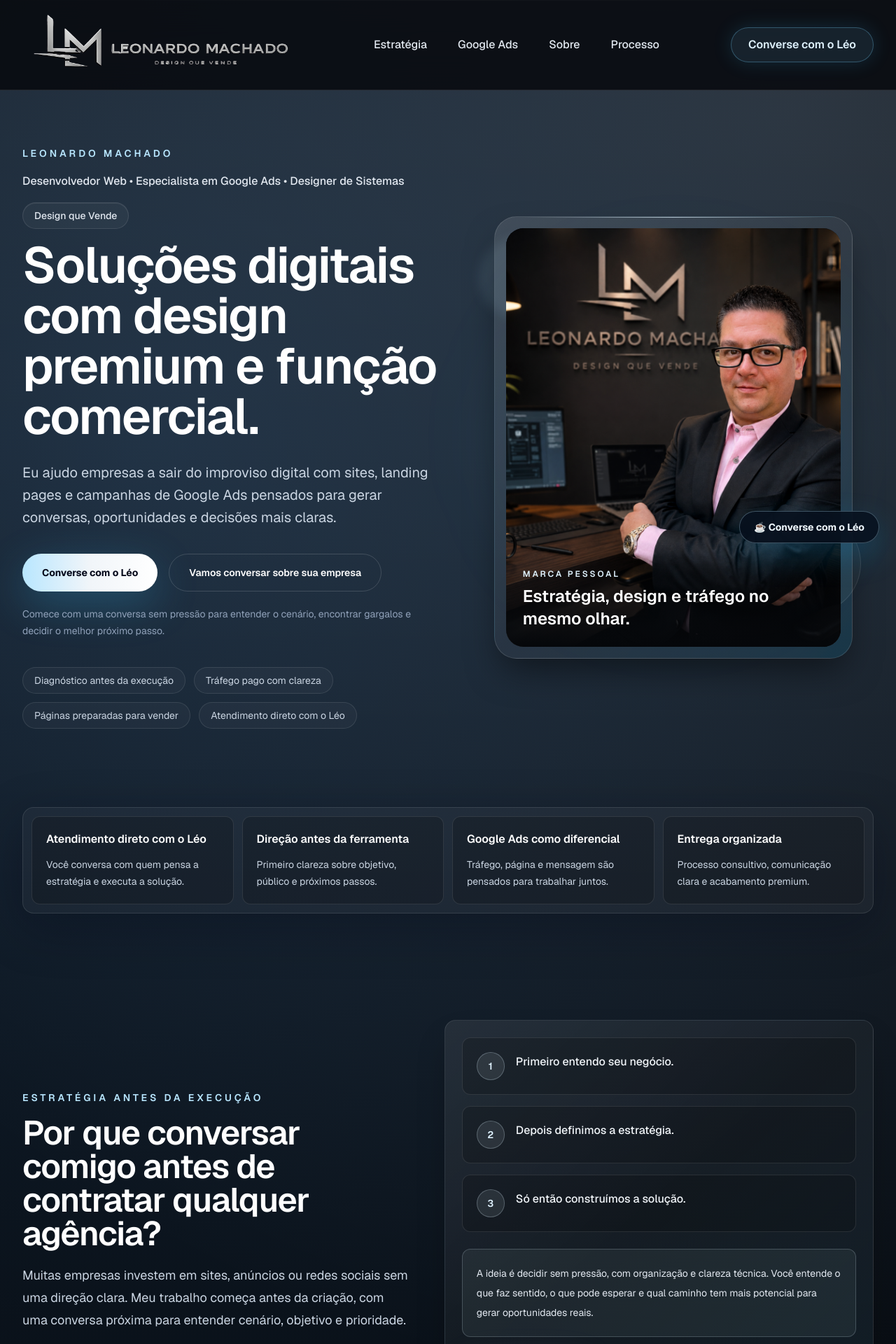
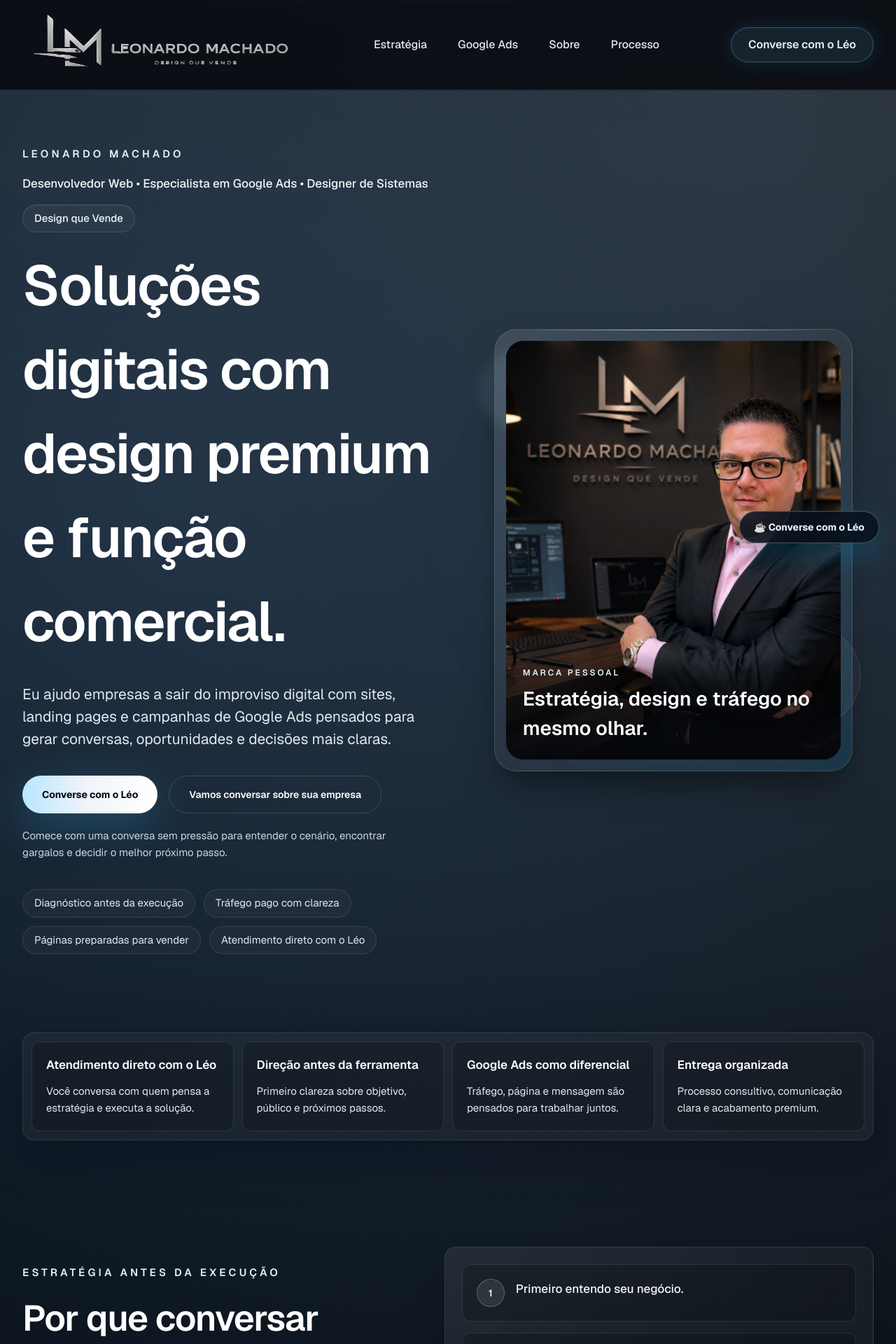
Before and after one commit to leonardocanva3/leonardo-machado-landing, a Next.js app: page / in a window 1280 px wide. Shown: the top 1920 px of the page at 70% size. Built offline with nearby package versions, Linux system fonts and the light colour scheme.

Commit message:
Melhora legibilidade das fontes

```diff
--- a/app/components/agency-conversation-section.tsx
+++ b/app/components/agency-conversation-section.tsx
@@ -28,14 +28,14 @@
                 <span className="flex size-10 shrink-0 items-center justify-center rounded-full border border-sky-100/25 bg-sky-100/10 text-sm font-semibold text-sky-100">
                   {index + 1}
                 </span>
-                <p className="text-base font-medium leading-7 text-slate-100">
+                <p className="text-[17px] font-medium leading-7 text-slate-100">
                   {step}
                 </p>
               </div>
             ))}
           </div>
 
-          <p className="mt-6 rounded-xl border border-sky-100/20 bg-sky-100/[0.06] p-5 text-sm leading-7 text-slate-200">
+          <p className="mt-6 rounded-xl border border-sky-100/20 bg-sky-100/[0.06] p-5 text-[15px] leading-7 text-slate-100">
             A ideia é decidir sem pressão, com organização e clareza técnica.
             Você entende o que faz sentido, o que pode esperar e qual caminho
             tem mais potencial para gerar oportunidades reais.
--- a/app/components/conversion-proof-strip.tsx
+++ b/app/components/conversion-proof-strip.tsx
@@ -26,8 +26,8 @@
             key={item.title}
             className="rounded-xl border border-white/10 bg-black/20 p-5"
           >
-            <h2 className="text-base font-semibold text-white">{item.title}</h2>
-            <p className="mt-3 text-sm leading-6 text-slate-300">
+            <h2 className="text-[17px] font-semibold text-white">{item.title}</h2>
+            <p className="mt-3 text-[15px] leading-6 text-slate-200">
               {item.description}
             </p>
           </article>
--- a/app/components/faq.tsx
+++ b/app/components/faq.tsx
@@ -49,7 +49,7 @@
               key={item.question}
               className="group rounded-xl border border-white/10 bg-black/20 p-6"
             >
-              <summary className="cursor-pointer list-none text-lg font-semibold text-white">
+              <summary className="cursor-pointer list-none text-[19px] font-semibold text-white">
                 <span className="flex items-center justify-between gap-6">
                   {item.question}
                   <span className="text-sky-200 transition group-open:rotate-45">
@@ -57,7 +57,7 @@
                   </span>
                 </span>
               </summary>
-              <p className="mt-4 text-sm leading-7 text-slate-300">
+              <p className="mt-4 text-[15px] leading-7 text-slate-200">
                 {item.answer}
               </p>
             </details>
--- a/app/components/final-cta.tsx
+++ b/app/components/final-cta.tsx
@@ -7,13 +7,13 @@
     <section className="px-5 py-24 sm:px-8">
       <div className="mx-auto grid max-w-7xl items-center gap-10 overflow-hidden rounded-2xl border border-white/10 bg-gradient-to-br from-sky-200/[0.16] via-white/[0.075] to-white/[0.03] p-7 shadow-[0_24px_90px_rgba(15,23,42,0.65)] sm:p-10 lg:grid-cols-[1.2fr_1fr] lg:gap-12">
         <div className="text-center lg:text-left">
-          <p className="text-sm font-semibold tracking-[0.28em] text-sky-100 uppercase">
+          <p className="text-[15px] font-semibold tracking-[0.28em] text-sky-100 uppercase">
             Vamos tomar um café virtual?
           </p>
-          <h2 className="mt-5 text-3xl font-semibold tracking-tight text-white sm:text-5xl">
+          <h2 className="mt-5 text-[clamp(2rem,4.6vw,3.2rem)] font-semibold tracking-tight text-white">
             Clareza antes da execução. Estratégia antes da tecnologia.
           </h2>
-          <p className="mx-auto mt-5 max-w-2xl text-base leading-8 text-slate-300 lg:mx-0">
+          <p className="mx-auto mt-5 max-w-2xl text-[17px] leading-8 text-slate-200 lg:mx-0">
             Chame o Léo para falar sobre o momento da sua empresa, entender as
             possibilidades e enxergar o melhor caminho com clareza. Não é venda
             fria; é uma conversa consultiva para descobrir o que faz sentido.
--- a/app/components/google-ads-section.tsx
+++ b/app/components/google-ads-section.tsx
@@ -21,7 +21,7 @@
           />
 
           <div className="rounded-2xl border border-sky-100/20 bg-[#07111d]/80 p-6 shadow-[0_24px_80px_rgba(14,165,233,0.1)]">
-            <p className="text-sm leading-7 text-slate-300">
+            <p className="text-[15px] leading-7 text-slate-200">
               Tráfego pago funciona melhor quando anúncio, intenção de busca e
               página conversam entre si. Por isso, a análise considera a jornada
               completa, não apenas cliques.
@@ -44,10 +44,10 @@
               key={pillar}
               className="rounded-xl border border-white/10 bg-gradient-to-b from-white/[0.075] to-white/[0.025] p-6"
             >
-              <span className="text-sm font-semibold text-sky-200">
+              <span className="text-[15px] font-semibold text-sky-200">
                 {String(index + 1).padStart(2, "0")}
               </span>
-              <h3 className="mt-6 text-xl font-semibold leading-7 text-white">
+              <h3 className="mt-6 text-[21px] font-semibold leading-7 text-white">
                 {pillar}
               </h3>
             </article>
--- a/app/components/hero.tsx
+++ b/app/components/hero.tsx
@@ -23,19 +23,19 @@
       className="mx-auto grid max-w-7xl gap-12 px-5 pb-20 pt-14 sm:px-8 sm:pt-20 lg:grid-cols-[1.02fr_0.98fr] lg:items-center lg:pb-28"
     >
       <div>
-        <p className="text-sm font-semibold tracking-[0.28em] text-sky-200 uppercase">
+        <p className="text-[15px] font-semibold tracking-[0.28em] text-sky-100 uppercase">
           Leonardo Machado
         </p>
-        <p className="mt-4 text-base font-medium leading-7 text-slate-200">
+        <p className="mt-4 text-[17px] font-medium leading-7 text-slate-100">
           Desenvolvedor Web • Especialista em Google Ads • Designer de Sistemas
         </p>
-        <p className="mt-4 inline-flex rounded-full border border-white/10 bg-white/[0.04] px-4 py-2 text-sm font-medium text-slate-200 shadow-[inset_0_1px_0_rgba(255,255,255,0.08)]">
+        <p className="mt-4 inline-flex rounded-full border border-white/10 bg-white/[0.04] px-4 py-2 text-[15px] font-medium text-slate-100 shadow-[inset_0_1px_0_rgba(255,255,255,0.08)]">
           Design que Vende
         </p>
-        <h1 className="mt-4 max-w-5xl text-5xl font-semibold tracking-tight text-white sm:text-6xl lg:text-7xl">
+        <h1 className="mt-4 max-w-5xl text-[clamp(3.25rem,7.6vw,5rem)] font-semibold tracking-tight text-white">
           Soluções digitais com design premium e função comercial.
         </h1>
-        <p className="mt-7 max-w-2xl text-lg leading-8 text-slate-300 sm:text-xl">
+        <p className="mt-7 max-w-2xl text-[19px] leading-8 text-slate-200 sm:text-[21px]">
           Eu ajudo empresas a sair do improviso digital com sites, landing pages
           e campanhas de Google Ads pensados para gerar conversas, oportunidades
           e decisões mais claras.
@@ -58,7 +58,7 @@
           </a>
         </div>
 
-        <p className="mt-5 max-w-xl text-sm leading-6 text-slate-400">
+        <p className="mt-5 max-w-xl text-[15px] leading-6 text-slate-300">
           Comece com uma conversa sem pressão para entender o cenário, encontrar
           gargalos e decidir o melhor próximo passo.
         </p>
@@ -67,7 +67,7 @@
           {heroStats.map((item) => (
             <span
               key={item}
-              className="rounded-full border border-white/10 bg-white/[0.03] px-4 py-2 text-sm text-slate-300"
+              className="rounded-full border border-white/10 bg-white/[0.03] px-4 py-2 text-[15px] text-slate-200"
             >
               {item}
             </span>
@@ -96,13 +96,13 @@
                 />
               ) : (
                 <div className="absolute inset-0 flex flex-col items-center justify-center px-8 text-center">
-                  <span className="flex size-28 items-center justify-center rounded-full border border-sky-100/20 bg-white/[0.06] text-3xl font-semibold tracking-[0.22em] text-slate-100 shadow-[0_0_70px_rgba(56,189,248,0.22)]">
+                  <span className="flex size-28 items-center justify-center rounded-full border border-sky-100/20 bg-white/[0.06] text-[clamp(2rem,4vw,2.25rem)] font-semibold tracking-[0.22em] text-slate-100 shadow-[0_0_70px_rgba(56,189,248,0.22)]">
                     LM
                   </span>
-                  <p className="mt-7 text-sm font-semibold tracking-[0.28em] text-sky-100 uppercase">
+                  <p className="mt-7 text-[15px] font-semibold tracking-[0.28em] text-sky-100 uppercase">
                     Leonardo Machado
                   </p>
-                  <p className="mt-3 max-w-xs text-sm leading-6 text-slate-300">
+                  <p className="mt-3 max-w-xs text-[15px] leading-6 text-slate-200">
                     Desenvolvedor Web, Designer de Sistemas e Especialista em
                     Google Ads.
                   </p>
@@ -112,7 +112,7 @@
                 <p className="text-xs font-semibold tracking-[0.24em] text-sky-100 uppercase">
                   Marca pessoal
                 </p>
-                <p className="mt-2 text-2xl font-semibold text-white">
+                <p className="mt-2 text-[clamp(1.55rem,3vw,1.75rem)] font-semibold text-white">
                   Estratégia, design e tráfego no mesmo olhar.
                 </p>
               </div>
--- a/app/components/intro-section.tsx
+++ b/app/components/intro-section.tsx
@@ -35,8 +35,8 @@
               key={pillar.title}
               className="rounded-xl border border-white/10 bg-gradient-to-b from-white/[0.07] to-white/[0.025] p-6"
             >
-              <h3 className="text-xl font-semibold text-white">{pillar.title}</h3>
-              <p className="mt-4 text-sm leading-7 text-slate-300">
+              <h3 className="text-[21px] font-semibold text-white">{pillar.title}</h3>
+              <p className="mt-4 text-[15px] leading-7 text-slate-200">
                 {pillar.description}
               </p>
             </article>
--- a/app/components/section-heading.tsx
+++ b/app/components/section-heading.tsx
@@ -19,13 +19,13 @@
           : "max-w-3xl text-left"
       }
     >
-      <p className="text-sm font-semibold tracking-[0.28em] text-sky-200 uppercase">
+      <p className="text-[15px] font-semibold tracking-[0.28em] text-sky-100 uppercase">
         {eyebrow}
       </p>
-      <h2 className="mt-4 text-3xl font-semibold tracking-tight text-white sm:text-4xl lg:text-5xl">
+      <h2 className="mt-4 text-[clamp(2rem,4.6vw,3.2rem)] font-semibold tracking-tight text-white">
         {title}
       </h2>
-      <p className="mt-5 text-base leading-8 text-slate-300 sm:text-lg">
+      <p className="mt-5 text-[17px] leading-8 text-slate-200 sm:text-[19px]">
         {description}
       </p>
     </div>
--- a/app/obrigado/page.tsx
+++ b/app/obrigado/page.tsx
@@ -5,13 +5,13 @@
     <main className="relative flex min-h-screen items-center justify-center overflow-hidden bg-[#05070a] px-5 py-20 text-white sm:px-8">
       <div className="pointer-events-none absolute inset-0 bg-[radial-gradient(circle_at_20%_10%,rgba(64,131,199,0.24),transparent_28%),radial-gradient(circle_at_85%_15%,rgba(226,232,240,0.12),transparent_24%)]" />
       <div className="relative z-10 mx-auto max-w-3xl rounded-2xl border border-white/10 bg-gradient-to-br from-sky-200/[0.16] via-white/[0.075] to-white/[0.03] p-8 text-center shadow-[0_24px_90px_rgba(15,23,42,0.65)] sm:p-12">
-        <p className="text-sm font-semibold tracking-[0.28em] text-sky-100 uppercase">
+        <p className="text-[15px] font-semibold tracking-[0.28em] text-sky-100 uppercase">
           Leonardo Machado
         </p>
-        <h1 className="mt-5 text-4xl font-semibold tracking-tight text-white sm:text-6xl">
+        <h1 className="mt-5 text-[clamp(2.5rem,7vw,4.05rem)] font-semibold tracking-tight text-white">
           Obrigado pelo contato.
         </h1>
-        <p className="mx-auto mt-5 max-w-xl text-base leading-8 text-slate-300 sm:text-lg">
+        <p className="mx-auto mt-5 max-w-xl text-[17px] leading-8 text-slate-200 sm:text-[19px]">
           Recebi sua mensagem e retornarei o mais breve possível.
         </p>
         <Link
```
Also changed, not shown: app/components/process-section.tsx (+5 -5 lines), app/components/services-section.tsx (+5 -5 lines), app/components/who-is-leo-section.tsx (+6 -6 lines).
